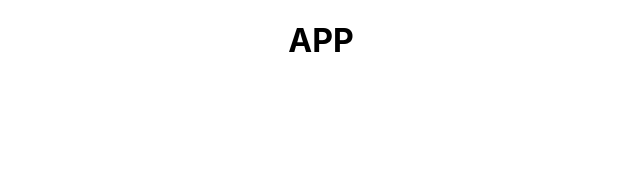
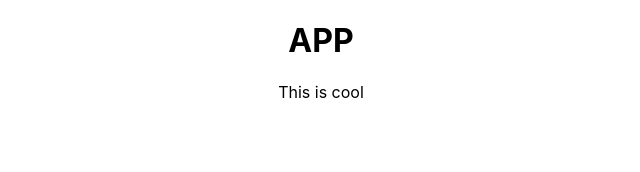
Before and after one commit to emileypalmquist/practice-workflow, a React (Create React App) app: page / in a window 1280 px wide. Shown: the top 172 px of the page, without its empty margins (319-959 px from the left). Built offline with nearby package versions, Linux system fonts and the light colour scheme.

Commit message:
added a paragraph to app

```diff
--- a/src/App.js
+++ b/src/App.js
@@ -4,6 +4,7 @@ function App() {
   return (
     <div className="App">
       <h1>APP</h1>
+      <p>This is cool</p>
     </div>
   );
 }
```
